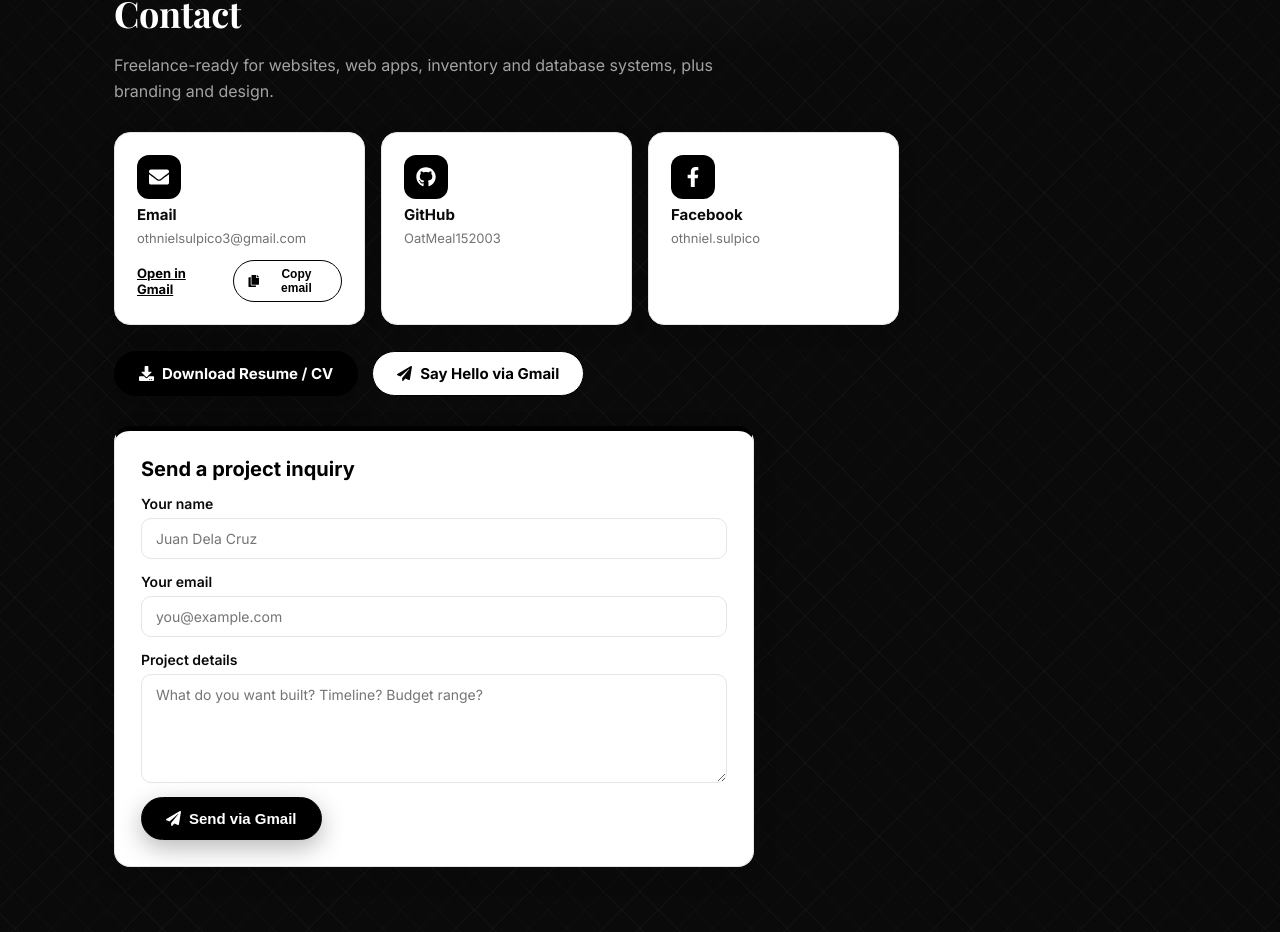
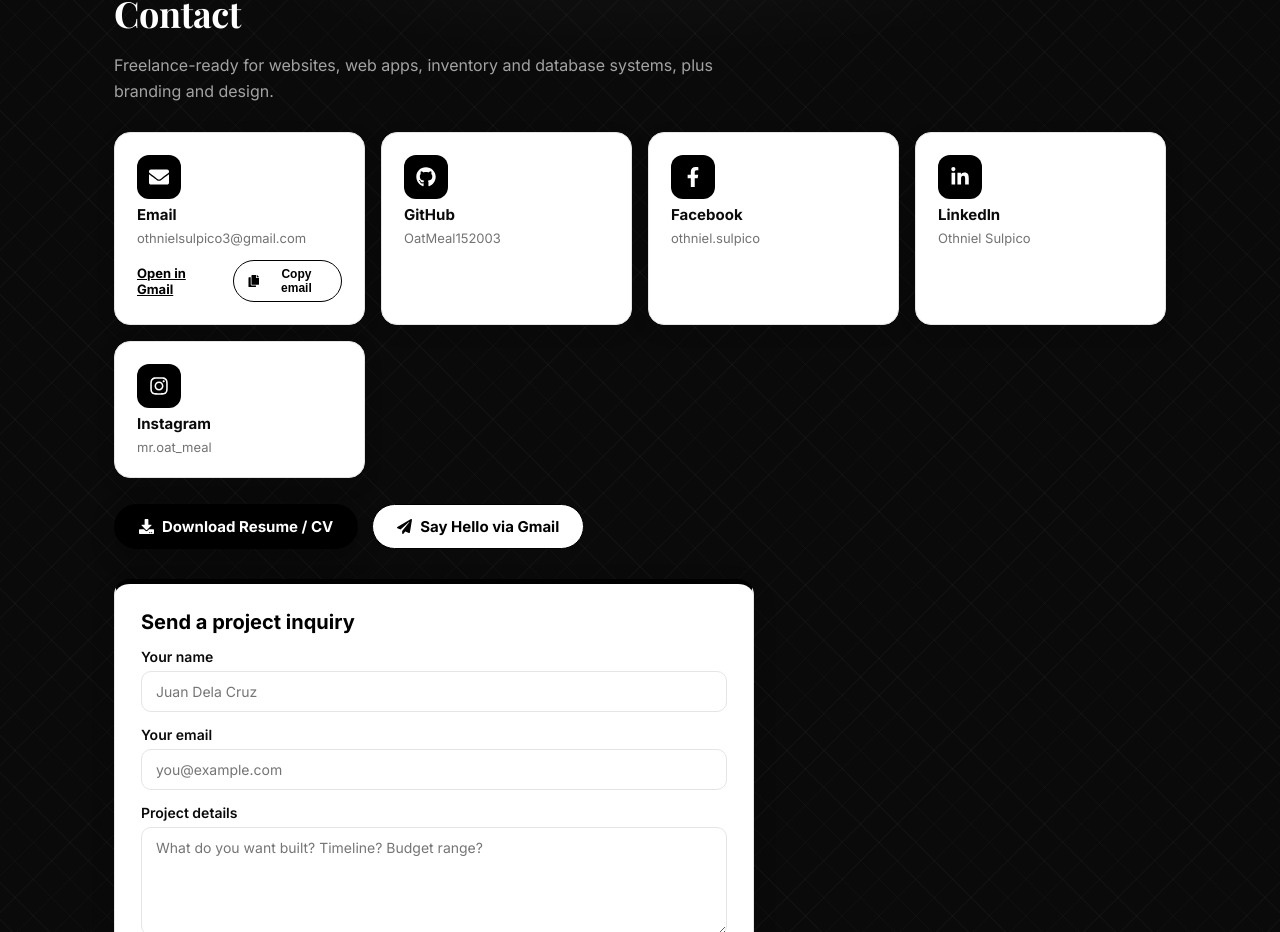
Before and after one commit to OatMeal152003/OTHNIEL, a React (Vite) app: page / in a window 1280 px wide. Shown: the part 7260-8192 px from the top of the page. Built offline with nearby package versions, Linux system fonts and the light colour scheme.

Commit message:
feat: add LinkedIn and Instagram contact cards + Oatmeal knowledge

```diff
--- a/src/components/Contact.jsx
+++ b/src/components/Contact.jsx
@@ -1,5 +1,5 @@
 import { useEffect, useRef, useState } from 'react'
-import { FaEnvelope, FaGithub, FaFacebookF, FaDownload, FaPaperPlane, FaCopy, FaCheck } from 'react-icons/fa'
+import { FaEnvelope, FaGithub, FaFacebookF, FaLinkedinIn, FaInstagram, FaDownload, FaPaperPlane, FaCopy, FaCheck } from 'react-icons/fa'
 import { contact, profile } from '../data/portfolio.js'
 import ContactForm from './ContactForm.jsx'
 
@@ -70,6 +70,16 @@ export default function Contact() {
             <strong>Facebook</strong>
             <small>{contact.facebookLabel}</small>
           </a>
+          <a href={contact.linkedin} target="_blank" rel="noopener noreferrer" className="contact-card">
+            <span className="contact-icon" aria-hidden="true"><FaLinkedinIn /></span>
+            <strong>LinkedIn</strong>
+            <small>{contact.linkedinLabel}</small>
+          </a>
+          <a href={contact.instagram} target="_blank" rel="noopener noreferrer" className="contact-card">
+            <span className="contact-icon" aria-hidden="true"><FaInstagram /></span>
+            <strong>Instagram</strong>
+            <small>{contact.instagramLabel}</small>
+          </a>
         </div>
         <div className="contact-actions">
           <a href={contact.resumePath} download className="btn btn-primary">
--- a/src/data/assistant.js
+++ b/src/data/assistant.js
@@ -134,8 +134,8 @@ export function getOatmealReply(rawMessage, context = {}) {
   }
 
   // Contact
-  if (includesAny(text, ['contact', 'email', 'mail', 'reach', 'github', 'facebook', 'social', 'link'])) {
-    return say(`You can reach ${profile.name} at ${contact.email} (there is a copy-email button and a project inquiry form right on this page). GitHub: ${contact.github} (${contact.githubLabel}). Facebook: ${contact.facebook} (${contact.facebookLabel}).`, 'contact')
+  if (includesAny(text, ['contact', 'email', 'mail', 'reach', 'github', 'facebook', 'linkedin', 'instagram', 'social', 'link'])) {
+    return say(`You can reach ${profile.name} at ${contact.email} (there is a copy-email button and a project inquiry form right on this page). GitHub: ${contact.github} (${contact.githubLabel}). Facebook: ${contact.facebook} (${contact.facebookLabel}). LinkedIn: ${contact.linkedin} (${contact.linkedinLabel}). Instagram: ${contact.instagram} (${contact.instagramLabel}).`, 'contact')
   }
 
   // Resume
--- a/src/data/oatmealAI.js
+++ b/src/data/oatmealAI.js
@@ -24,7 +24,7 @@ function systemPrompt() {
     'Services (scrollable grayscale panels 01-07): Web Development, UI/UX Design, Frontend Development, Backend Development, Database & Systems, Branding & Creative Design, Digital Solutions (incl. documented capstone builds). It closes on a black capstone finale panel.',
     ...projects.map((p) => `- ${p.title}: ${p.description} Stack: ${p.stack.join(', ')}.${p.link ? ` Link: ${p.link}` : ''}`),
     `Education: ${education.degree}, ${education.school}. ${education.details}`,
-    `Contact: email ${contact.email}, GitHub ${contact.github} (${contact.githubLabel}), Facebook/mail ${contact.facebookLabel}. Resume: Contact-section download button.`,
+    `Contact: email ${contact.email}, GitHub ${contact.github} (${contact.githubLabel}), Facebook ${contact.facebook} (${contact.facebookLabel}), LinkedIn ${contact.linkedin} (${contact.linkedinLabel}), Instagram ${contact.instagram} (${contact.instagramLabel}). Resume: Contact-section download button.`,
     'If asked something you cannot know (e.g. exact rates), say Othniel replies by email and give his email.'
   ].join('\n')
 }
--- a/src/data/portfolio.js
+++ b/src/data/portfolio.js
@@ -155,5 +155,9 @@ export const contact = {
   githubLabel: 'OatMeal152003',
   facebook: 'https://www.facebook.com/othniel.sulpico',
   facebookLabel: 'othniel.sulpico',
+  linkedin: 'https://www.linkedin.com/in/othniel-sulpico-587a68440/',
+  linkedinLabel: 'Othniel Sulpico',
+  instagram: 'https://www.instagram.com/mr.oat_meal/',
+  instagramLabel: 'mr.oat_meal',
   resumePath: './resume.pdf'
 }
```
